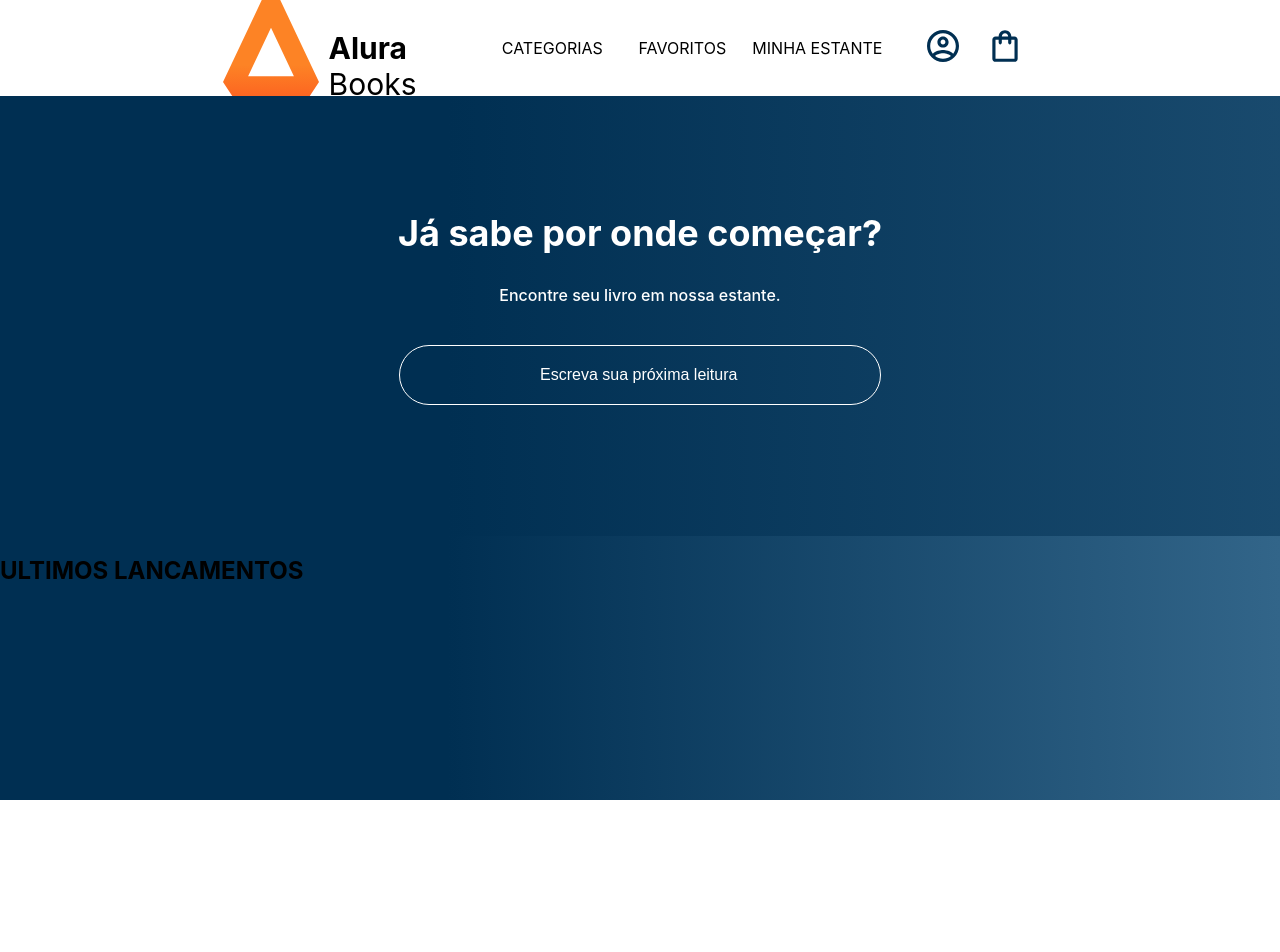
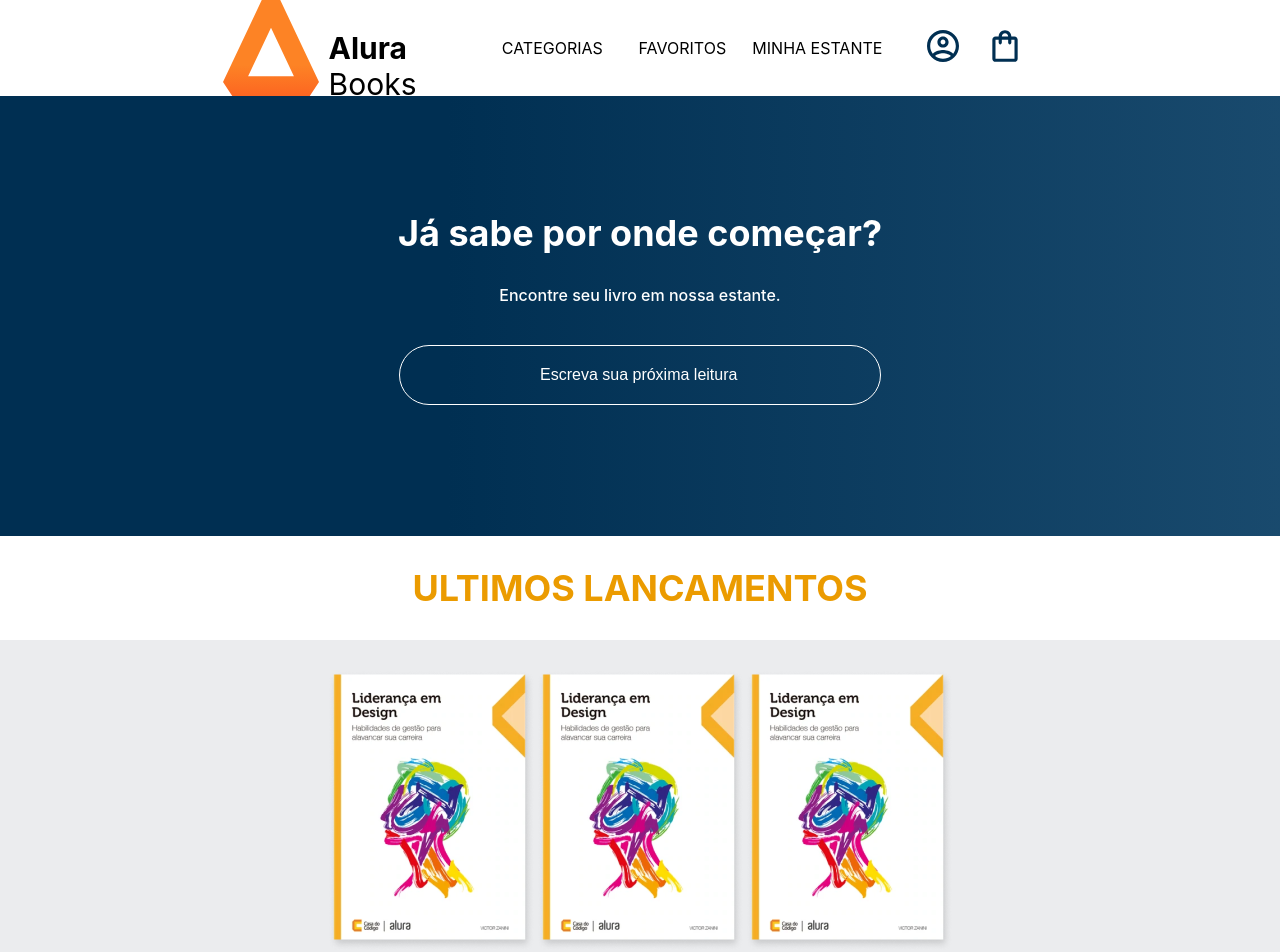
Before and after one commit to Dericki/alura-books, a React (Create React App) app: page / in a window 1280 px wide. Shown: the top 952 px of the page. Before the commit the page ends 800 px from the top, so only its background shows below. Built offline with nearby package versions, Linux system fonts and the light colour scheme.

Commit message:
re-organizando arquivos e estilizando os "UltimosLancamentos"

```diff
--- /dev/null
+++ b/src/componentes/UltimosLancamentos/dadosUltimosLancamentos.js
@@ -0,0 +1,7 @@
+import livro from '../../imagens/livro.png'
+
+export const livros = [
+    {nome: 'Liderança em Design', src: livro, id: 1},
+    {nome: 'Cangaceiro JavaScript: uma aventura no sertão da programação', src: livro, id: 3},
+    {nome: 'Apache Kafka e Spring Boot', src: livro, id: 4}
+]
--- a/src/componentes/UltimosLancamentos/index.js
+++ b/src/componentes/UltimosLancamentos/index.js
@@ -1,6 +1,41 @@
-function UltimosLancamentos () {
+import { livros } from './dadosUltimosLancamentos'
+import styled from 'styled-components'
+
+const UltimosLancamentosContainer = styled.section`
+    background-color: #EBECEE;
+    padding-bottom: 20px;
+    display: flex;
+    flex-direction: column;
+`
+
+const Titulo = styled.h2`
+    width: 100%;
+    padding: 30px 0;
+    background-color: #FFF;
+    color: #EB9B00;
+    font-size: 36px;
+    text-align: center;
+    margin: 0;
+`
+
+const NovosLivrosContainer = styled.div`
+    margin-top: 30px;
+    display: flex;
+    width: 100%;
+    justify-content: center;
+    cursor: pointer;
+`
+
+function UltimosLancamentos() {
     return (
-        <h2>ULTIMOS LANCAMENTOS</h2>
+        <UltimosLancamentosContainer>
+            <Titulo>ULTIMOS LANCAMENTOS</Titulo>
+            <NovosLivrosContainer>
+                { livros.map( livro => (
+                    <img src={livro.src}/>
+                ) ) }
+            </NovosLivrosContainer>
+        </UltimosLancamentosContainer>
     )
 }
 
```
Also changed, not shown: src/componentes/Pesquisa/dadosUltimosLancamentos.js (deleted, +0 -8 lines).
